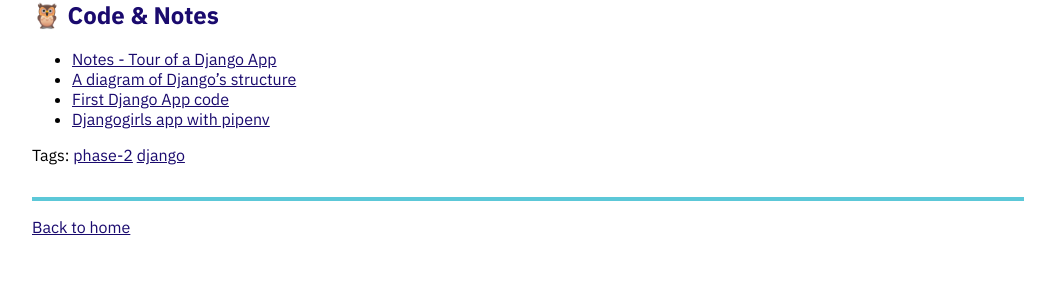
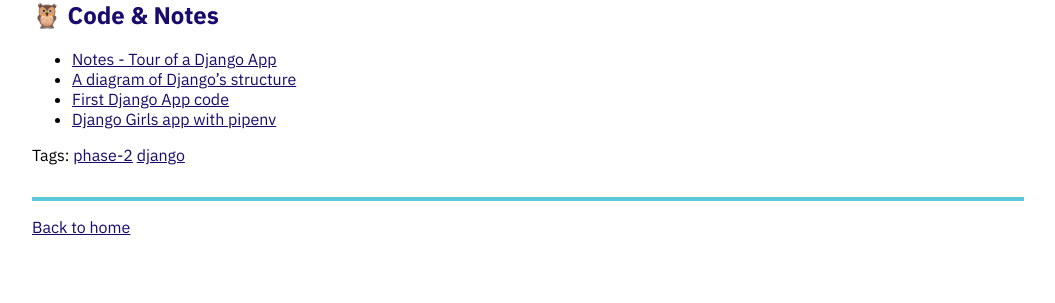
Before and after one commit to Momentum-Team-9/momentum-team-9.github.io, a Jekyll site: the page built from _posts/2021-08-11-more-intro-django.md, in a window 1280 px wide. Shown: the part 973-1276 px from the top of the page, without its empty margins (112-1167 px from the left). Built offline with Jekyll 4.4.1, drawn with Linux system fonts in a browser that asks for light colours; nearby versions of some CDN libraries.

```diff
--- a/_posts/2021-08-11-more-intro-django.md
+++ b/_posts/2021-08-11-more-intro-django.md
@@ -43,4 +43,4 @@ groups = [
 - [Notes - Tour of a Django App](https://github.com/momentum-team-9/notes/blob/main/django-tour.md)
 - [A diagram of Django's structure](https://github.com/Momentum-Team-9/notes/blob/main/django-diagram.md)
 - [First Django App code](https://github.com/Momentum-Team-9/example-first-django)
-- [Djangogirls app with pipenv](https://github.com/Momentum-Team-9/example-djangogirls-with-pipenv)
+- [Django Girls app with pipenv](https://github.com/Momentum-Team-9/example-djangogirls-with-pipenv)
```
